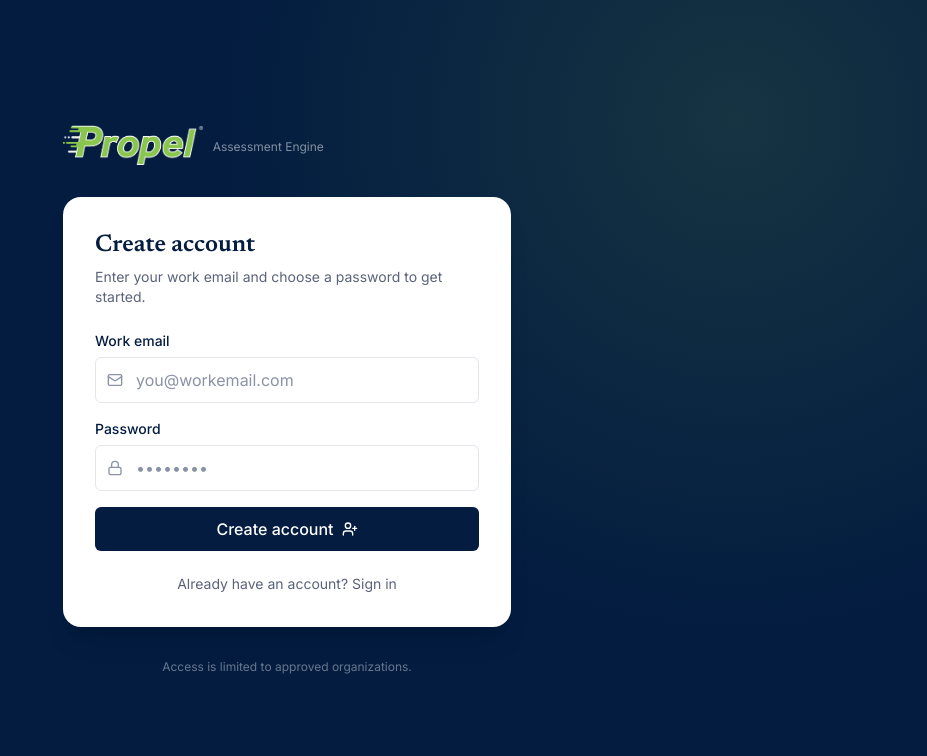
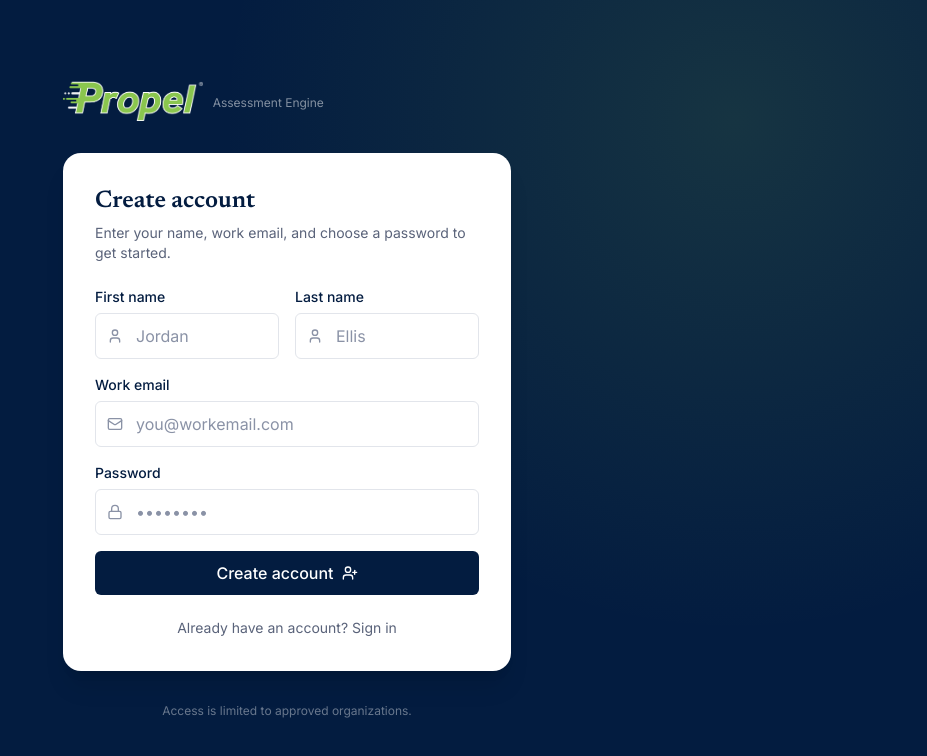
Before and after one commit to nlynpropel/propel-organizational-wellbeing-assessment, a React (Vite) app: page /login in a window 1280 px wide. Both pictures are taken after a click on the button "Don't have an account? Sign up". Shown: the top 756 px of the page, without its empty margins (353-1280 px from the left). Built offline with nearby package versions, Linux system fonts and the light colour scheme; no server answers.

Commit message:
Collect first and last name during signup

```diff
--- a/src/pages/LoginPage.tsx
+++ b/src/pages/LoginPage.tsx
@@ -1,6 +1,6 @@
 import { useState, type FormEvent } from 'react';
 import { useSearchParams, useNavigate, Link } from 'react-router-dom';
-import { ArrowRight, Lock, Mail, AlertTriangle, UserPlus } from 'lucide-react';
+import { ArrowRight, Lock, Mail, AlertTriangle, UserPlus, User } from 'lucide-react';
 import { useAuth } from '../context/AuthContext';
 import { isEmailDomainApproved } from '../services/domains';
 
@@ -13,6 +13,8 @@ export default function LoginPage() {
   const errorParam = params.get('error');
 
   const [mode, setMode] = useState<'signin' | 'signup'>('signin');
+  const [firstName, setFirstName] = useState('');
+  const [lastName, setLastName] = useState('');
   const [email, setEmail] = useState('');
   const [password, setPassword] = useState('');
   const [submitting, setSubmitting] = useState(false);
@@ -43,14 +45,16 @@ export default function LoginPage() {
     }
 
     if (mode === 'signup') {
-      const { error } = await signUp(email, password);
+      const { error } = await signUp(email, password, firstName, lastName);
       setSubmitting(false);
       if (error) {
         setErrorMsg(error);
         setState('error');
       } else {
-        setInfoMsg('Account created. You can now sign in.');
+        setInfoMsg('Account created. Check your email to confirm your account, then sign in.');
         setMode('signin');
+        setFirstName('');
+        setLastName('');
         setPassword('');
       }
     } else {
@@ -90,7 +94,7 @@ export default function LoginPage() {
             <p className="text-sm text-neutral-secondary mt-1.5">
               {mode === 'signin'
                 ? 'Enter your work email and password to access the platform.'
-                : 'Enter your work email and choose a password to get started.'}
+                : 'Enter your name, work email, and choose a password to get started.'}
             </p>
 
             {state === 'restricted' && (
@@ -116,6 +120,41 @@ export default function LoginPage() {
             )}
 
             <form onSubmit={handleSubmit} className="mt-6 space-y-4">
+              {mode === 'signup' && (
+                <div className="grid grid-cols-1 sm:grid-cols-2 gap-4">
+                  <div>
+                    <label className="block text-sm font-medium text-navy mb-1.5">First name</label>
+                    <div className="relative">
+                      <User className="absolute left-3 top-1/2 -translate-y-1/2 w-4 h-4 text-neutral-muted" />
+                      <input
+                        type="text"
+                        required
+                        value={firstName}
+                        onChange={(e) => setFirstName(e.target.value)}
+                        placeholder="Jordan"
+                        autoComplete="given-name"
+                        className="w-full pl-10 pr-3 py-2.5 rounded-sm border border-neutral-border bg-white text-navy placeholder-neutral-muted focus:outline-none focus:border-green focus:ring-2 focus:ring-green/20 transition"
+                      />
+                    </div>
+                  </div>
+                  <div>
+                    <label className="block text-sm font-medium text-navy mb-1.5">Last name</label>
+                    <div className="relative">
+                      <User className="absolute left-3 top-1/2 -translate-y-1/2 w-4 h-4 text-neutral-muted" />
+                      <input
+                        type="text"
+                        required
+                        value={lastName}
+                        onChange={(e) => setLastName(e.target.value)}
+                        placeholder="Ellis"
+                        autoComplete="family-name"
+                        className="w-full pl-10 pr-3 py-2.5 rounded-sm border border-neutral-border bg-white text-navy placeholder-neutral-muted focus:outline-none focus:border-green focus:ring-2 focus:ring-green/20 transition"
+                      />
+                    </div>
+                  </div>
+                </div>
+              )}
+
               <div>
                 <label className="block text-sm font-medium text-navy mb-1.5">Work email</label>
                 <div className="relative">
@@ -126,8 +165,9 @@ export default function LoginPage() {
                     value={email}
                     onChange={(e) => setEmail(e.target.value)}
                     placeholder="you@workemail.com"
+                    autoComplete="email"
                     className="w-full pl-10 pr-3 py-2.5 rounded-sm border border-neutral-border bg-white text-navy placeholder-neutral-muted focus:outline-none focus:border-green focus:ring-2 focus:ring-green/20 transition"
-                    autoFocus
+                    autoFocus={mode === 'signin'}
                   />
                 </div>
               </div>
@@ -143,6 +183,7 @@ export default function LoginPage() {
                     value={password}
                     onChange={(e) => setPassword(e.target.value)}
                     placeholder="••••••••"
+                    autoComplete={mode === 'signin' ? 'current-password' : 'new-password'}
                     className="w-full pl-10 pr-3 py-2.5 rounded-sm border border-neutral-border bg-white text-navy placeholder-neutral-muted focus:outline-none focus:border-green focus:ring-2 focus:ring-green/20 transition"
                   />
                 </div>
```
